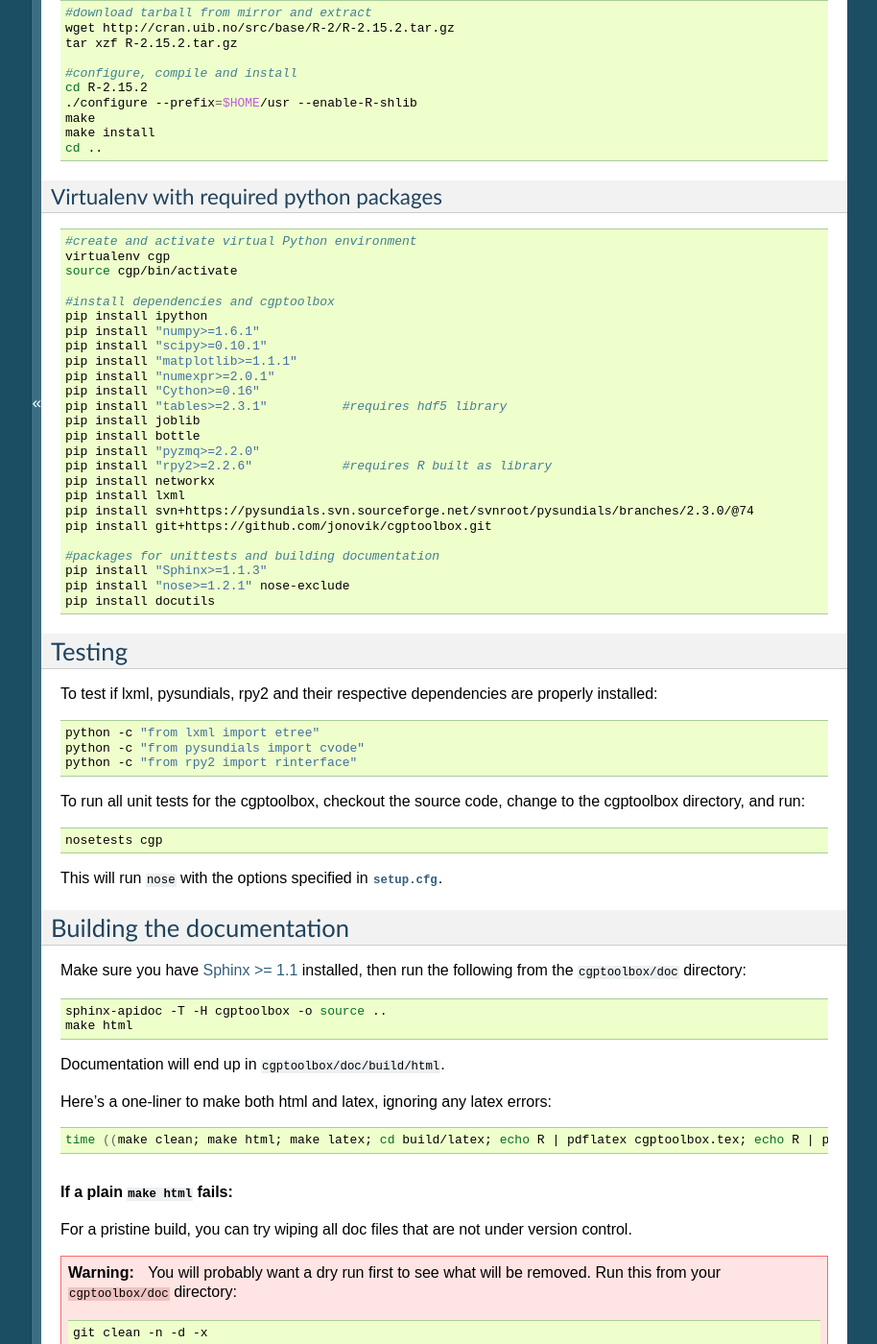
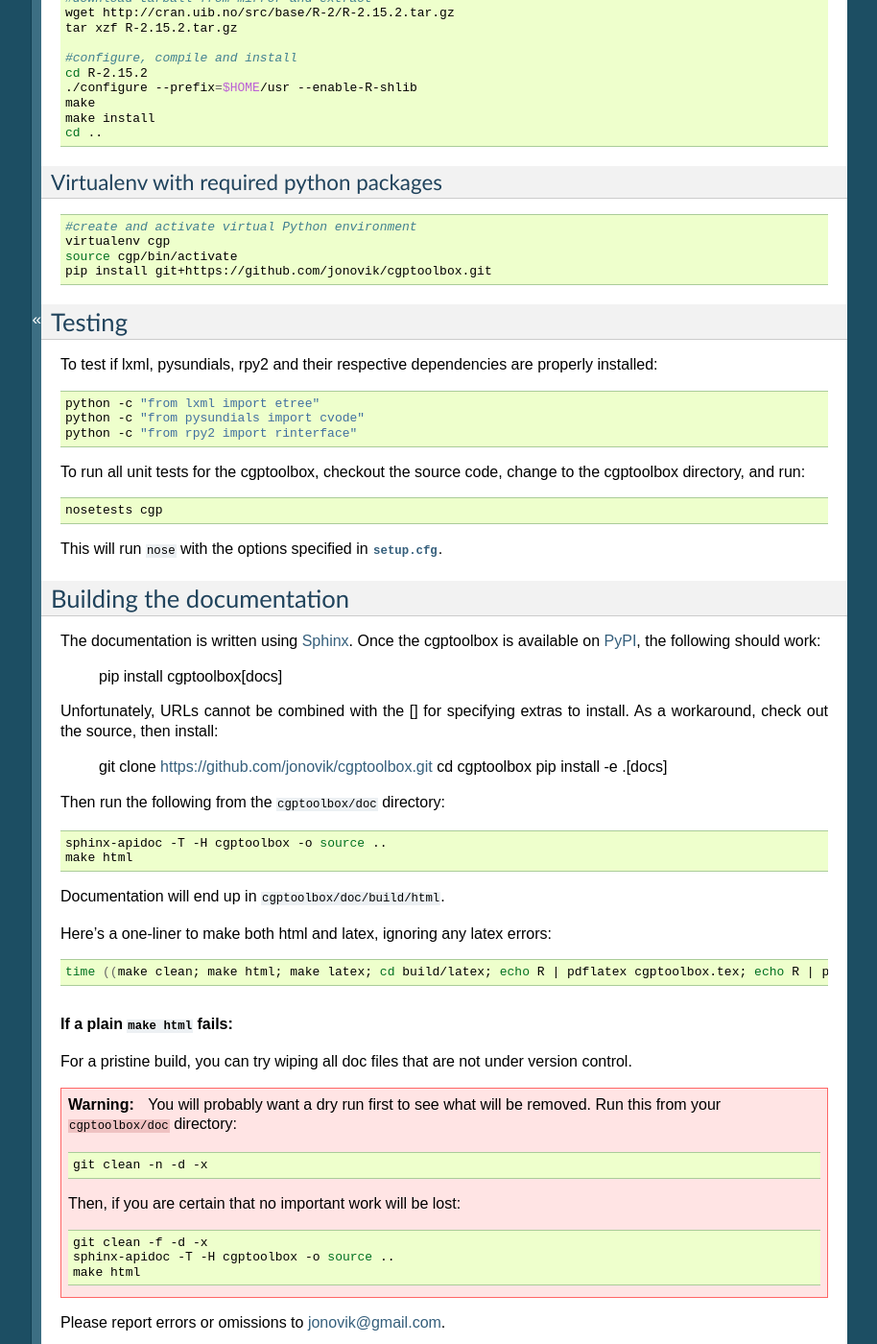
Before and after one commit to jonovik/cgptoolbox, a Sphinx documentation site: the page built from doc/source/install.rst, in a window 1280 px wide and 1400 px high, scrolled down 1969 px. Shown: the whole window at 96% size, without its empty margins (187-1101 px from the left). Built offline with Sphinx 7.4.7, drawn with Linux system fonts in a browser that asks for light colours; pages that are not in the unit, such as notebooks, are missing from menus; some of the changed text lies outside the part shown.

Commit message:
Specify dependencies in setup.py. Simplify installation docs accordingly.

```diff
--- a/doc/source/install.rst
+++ b/doc/source/install.rst
@@ -16,9 +16,9 @@ Installing the cgptoolbox
 
 .. todo::
 
-   Describe installation process in a typical HPC environment, non-python
-   dependencies (R, hdf5, zeromq, lxml) and file of required/recommended python
-   packages for pip installation.
+   Describe non-python dependencies (R, hdf5, zeromq, lxml).
+   Register package at PyPI:
+   http://guide.python-distribute.org/contributing.html#registering-projects
 
 Installing on `Ubuntu <http://www.ubuntu.com/download/ubuntu/download>`_ 12.10 with root access
 -----------------------------------------------------------------------------------------------
@@ -51,13 +51,12 @@ from upgrading.
    echo "libsundials-serial hold" | sudo dpkg --set-selections
    echo "libsundials-serial-dev hold" | sudo dpkg --set-selections
 
-Once the right version of SUNDIALS is installed, pysundials and cgptoolbox can
-be installed with `pip <http://www.pip-installer.org/>`_ directly from their
-code repositories.
+Once the right version of SUNDIALS is installed, the cgptoolbox can
+be installed with `pip <http://www.pip-installer.org/>`_ directly from the
+code repository.
 
 .. code-block:: bash
 
-   sudo pip install svn+https://pysundials.svn.sourceforge.net/svnroot/pysundials/branches/2.3.0/@74
    sudo pip install git+https://github.com/jonovik/cgptoolbox.git
 
 Installing on Linux witout root access
@@ -170,28 +169,7 @@ Virtualenv with required python packages
    #create and activate virtual Python environment
    virtualenv cgp
    source cgp/bin/activate
-
-   #install dependencies and cgptoolbox
-   pip install ipython
-   pip install "numpy>=1.6.1"
-   pip install "scipy>=0.10.1"
-   pip install "matplotlib>=1.1.1"
-   pip install "numexpr>=2.0.1"
-   pip install "Cython>=0.16"
-   pip install "tables>=2.3.1"		#requires hdf5 library
-   pip install joblib
-   pip install bottle
-   pip install "pyzmq>=2.2.0"
-   pip install "rpy2>=2.2.6"		#requires R built as library
-   pip install networkx
-   pip install lxml
-   pip install svn+https://pysundials.svn.sourceforge.net/svnroot/pysundials/branches/2.3.0/@74
    pip install git+https://github.com/jonovik/cgptoolbox.git
-
-   #packages for unittests and building documentation
-   pip install "Sphinx>=1.1.3"
-   pip install "nose>=1.2.1" nose-exclude
-   pip install docutils
 
 ..  Unfinished draft:
     Example: Install with minimal use of root on Ubuntu
@@ -211,10 +189,6 @@ Virtualenv with required python packages
       easy_install virtualenv
       virtualenv --system-site-packages ~/venv/cgp
       source ~/venv/cgp/bin/activate
-      pip install joblib bottle
-      pip install rpy2
-        pip install --upgrade nose
-      pip install svn+https://pysundials.svn.sourceforge.net/svnroot/pysundials/branches/2.3.0/@74
       pip install git+https://github.com/jonovik/cgptoolbox.git
 
 Testing
@@ -236,8 +210,20 @@ This will run ``nose`` with the options specified in :download:`setup.cfg <../..
 Building the documentation
 --------------------------
 
-Make sure you have `Sphinx >= 1.1 <http://sphinx.pocoo.org/latest/>`_ installed,
-then run the following from the ``cgptoolbox/doc`` directory::
+The documentation is written using `Sphinx <http://sphinx.pocoo.org/latest/>`_.
+Once the cgptoolbox is available on
+`PyPI <http://pypi.python.org/pypi>`_, the following should work:
+
+   pip install cgptoolbox[docs]
+
+Unfortunately, URLs cannot be combined with the [] for specifying extras to
+install. As a workaround, check out the source, then install:
+
+   git clone https://github.com/jonovik/cgptoolbox.git
+   cd cgptoolbox
+   pip install -e .[docs]
+
+Then run the following from the ``cgptoolbox/doc`` directory::
 
    sphinx-apidoc -T -H cgptoolbox -o source ..
    make html
```
Also changed, not shown: setup.py (+20 -3 lines).
